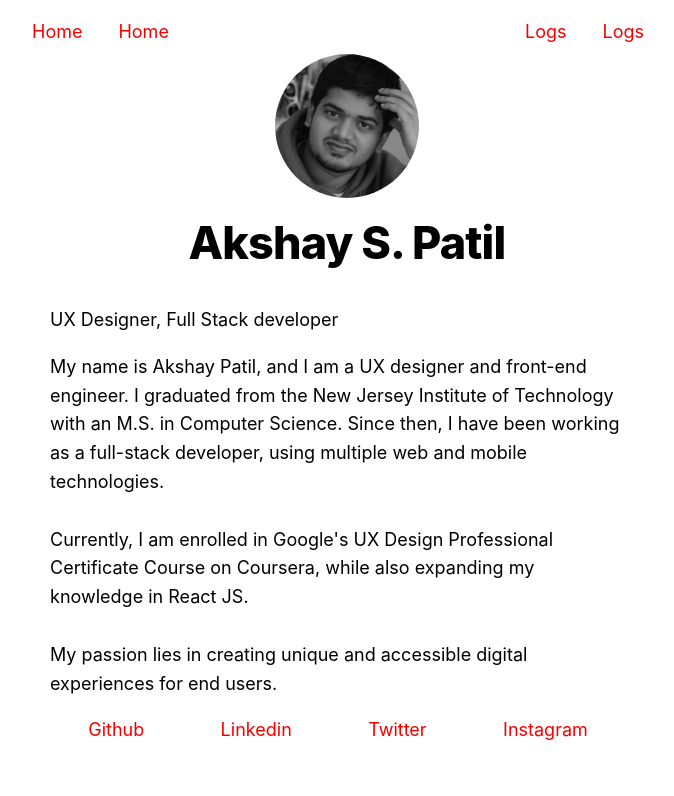
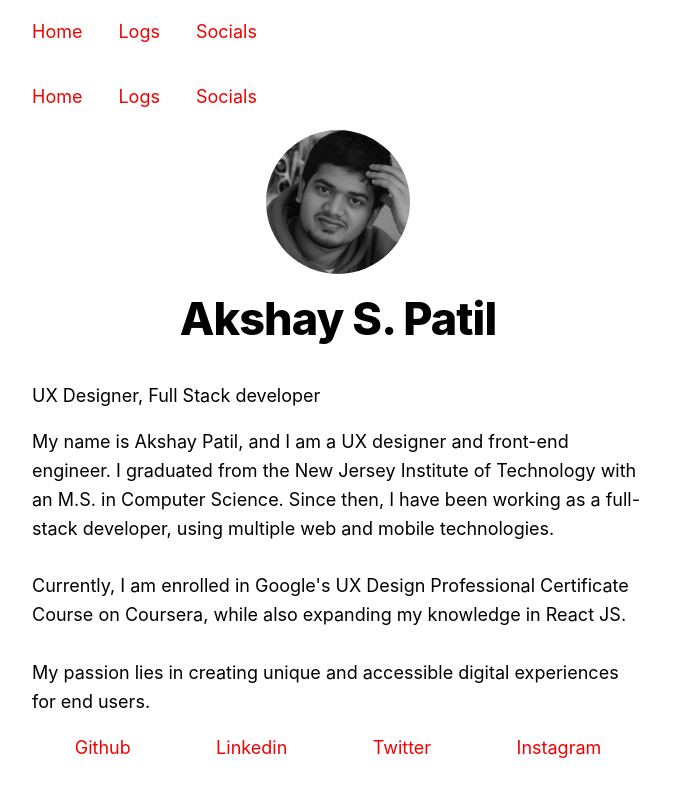
Before and after one commit to akshaypatil26/nextjs-blog, a Next.js app: page /newhome in a window 1280 px wide. Shown: the top 796 px of the page, without its empty margins (302-976 px from the left). Built offline with nearby package versions, Linux system fonts and the light colour scheme.

Commit message:
cleaned up navbar. removed display image on pages excluding home.

```diff
--- a/components/layout.js
+++ b/components/layout.js
@@ -41,23 +41,25 @@ export default function Layout({ children, home }) {
             <h1 className={utilStyles.heading2Xl}>{name}</h1>
           </>
         ) : (
-          <>
-            <Link href="/">
-              <Image
-                priority
-                src="/images/profile.jpg"
-                className={utilStyles.borderCircle}
-                height={108}
-                width={108}
-                alt=""
-              />
-            </Link>
-            <h2 className={utilStyles.headingLg}>
-              <Link href="/" className={utilStyles.colorInherit}>
-                {name}
-              </Link>
-            </h2>
-          </>
+          <></>
+          // Small Profile photo for non home pages
+          // <>
+          //   <Link href="/">
+          //     <Image
+          //       priority
+          //       src="/images/profile.jpg"
+          //       className={utilStyles.borderCircle}
+          //       height={108}
+          //       width={108}
+          //       alt=""
+          //     />
+          //   </Link>
+          //   <h2 className={utilStyles.headingLg}>
+          //     <Link href="/" className={utilStyles.colorInherit}>
+          //       {name}
+          //     </Link>
+          //   </h2>
+          // </>
         )}
       </header>
 
--- a/components/layout.module.css
+++ b/components/layout.module.css
@@ -8,6 +8,9 @@
   display: flex;
   flex-direction: column;
   align-items: center;
+  /* background-color: antiquewhite; */
+  margin: 0;
+  padding: 0;
 }
 
 .backToHome {
--- a/components/navbar.js
+++ b/components/navbar.js
@@ -2,28 +2,17 @@ import styles from "./navbar.module.css";
 export default function Navbar() {
   return (
     <>
-      <div className={styles.navcontainer}>
       <div className={styles.navbar}>
-          {/* <h3>Navbar</h3> */}
-          <ul className={styles.navleft}>
         <li>
           <a href="/">Home</a>
         </li>
-          </ul>
-          <ul className={styles.navright}>
         <li>
           <a href="/logs">Logs</a>
         </li>
-            {/* <li>
+        <li>
           <a href="/socials">Socials</a>
-            </li> */}
-            {/* <button className={styles.hidden}>
-              <p>Hamburger menu</p>
-            </button> */}
-          </ul>
+        </li>
       </div>
-      </div>
-      {/* <hr className={styles.partition}></hr> */}
     </>
   );
 }
--- a/components/navbar.module.css
+++ b/components/navbar.module.css
@@ -1,46 +1,13 @@
-.navcontainer {
+.navbar{
   max-width: 36rem;
-  padding: 0rem 0rem;
+  padding: 1rem 0rem;
   margin: auto;
-  /* background-color: rgba(222, 217, 217, 0.15); */
-}
-
-/* .navbar {
-  display: flex;
-  justify-content: flex-end;
-} */
-
-/* .navbar li {
   list-style: none;
-  padding: 0rem 0.5rem 0rem 2rem;
-} */
-.navleft {
-  float: left;
-  /* background-color: lemonchiffon; */
-}
-
-.navright {
-  float: right;
-  /* background-color: rosybrown; */
-}
-
-.navbar ul {
-  padding-left: 0rem;
+  /* background-color: antiquewhite; */
 }
 
 .navbar li {
   display: inline;
   margin: 0rem 1rem;
   list-style: none;
-  /* float: right; */
 }
-
-.navbar .hidden {
-  display: hidden;
-}
-
-.partition {
-  color: grey;
-  opacity: 5%;
-  margin: 0rem;
-}
--- a/pages/index.js
+++ b/pages/index.js
@@ -20,11 +20,12 @@ export async function getStaticProps() {
 
 export default function Home({ allPostsData }) {
   return (
+    <Layout home>
       <div className="mycontainer">
         <Head>
           <title>{siteTitle}</title>
         </Head>
-      <div>
+        {/* <div>
           <Image
             priority
             src="/images/profile.jpg"
@@ -34,9 +35,10 @@ export default function Home({ allPostsData }) {
             alt=""
           />
           <h1 className={utilStyles.heading2Xl}>{name}</h1>
-      </div>
+        </div> */}
 
         <Intropage />
       </div>
+    </Layout>
   );
 }
--- a/styles/global.css
+++ b/styles/global.css
@@ -40,7 +40,7 @@ img {
 /* added from layouts */
 .mycontainer {
   max-width: 36rem;
-  padding: 3rem 2rem;
+  padding: 0rem 1rem;
   margin: auto;
   /* background-color: rgba(222, 217, 217, 0.2); */
   border-radius: 0.5rem;
```
Lines whose indentation alone changed are shown as unchanged.
